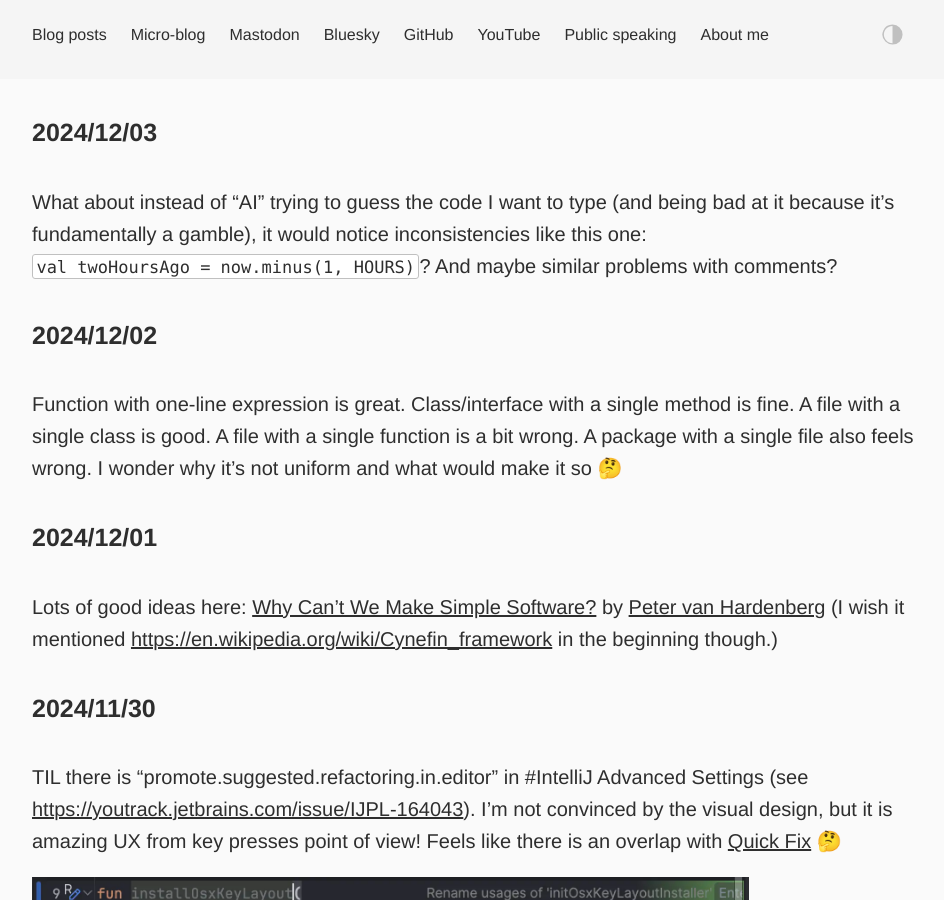
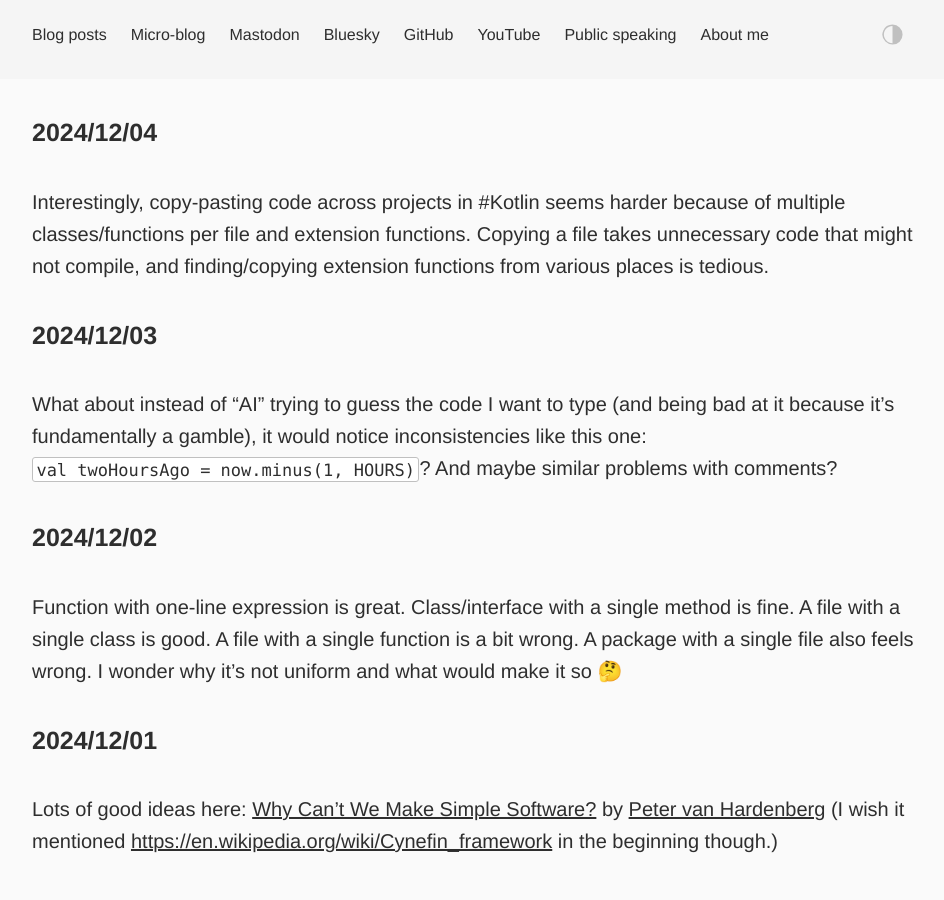
Before and after one commit to dkandalov/dkandalov.github.io, a Jekyll site: the page built from micro-blog.md, in a window 1280 px wide and 900 px high. Shown: the whole window, without its empty margins (160-1104 px from the left). Built offline with Jekyll 4.4.1, drawn with Linux system fonts in a browser that asks for light colours.

Commit message:
updated micro-blog

```diff
--- a/micro-blog.md
+++ b/micro-blog.md
@@ -2,6 +2,9 @@
 layout: post
 permalink: /micro-blog/
 ---
+
+#### 2024/12/04
+Interestingly, copy-pasting code across projects in #Kotlin seems harder because of multiple classes/functions per file and extension functions. Copying a file takes unnecessary code that might not compile, and finding/copying extension functions from various places is tedious.
 
 #### 2024/12/03
 What about instead of "AI" trying to guess the code I want to type (and being bad at it because it's fundamentally a gamble), it would notice inconsistencies like this one: `val twoHoursAgo = now.minus(1, HOURS)`? And maybe similar problems with comments?
```
